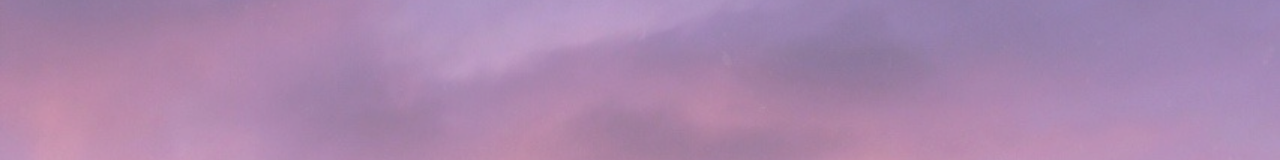
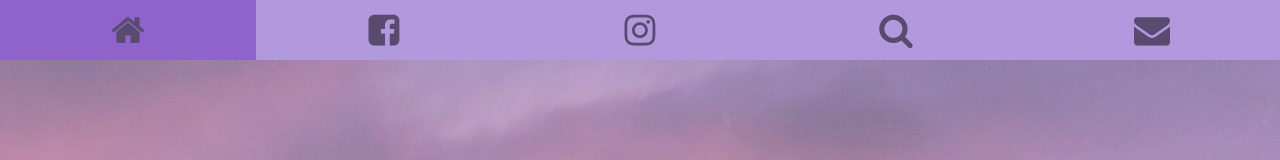
Before and after one commit to sjoseph11236/samPoemGenerator, a plain HTML site: page index.html in a window 1280 px wide. Shown: the top 160 px of the page. Drawn offline with nearby package versions, Linux system fonts and the light colour scheme.

Commit message:
added  horizontal-bar

```diff
--- a/index.html
+++ b/index.html
@@ -4,12 +4,22 @@
   <meta charset="UTF-8">
   <meta name="viewport" content="width=device-width, initial-scale=1.0">
   <meta http-equiv="X-UA-Compatible" content="ie=edge">
-  <title>Poem Generator</title>
+  <link rel="stylesheet" href="https://cdnjs.cloudflare.com/ajax/libs/font-awesome/4.7.0/css/font-awesome.min.css">
   <link href="https://fonts.googleapis.com/css?family=Libre+Baskerville" rel="stylesheet">
   <link rel='stylesheet' type='text/css' href="style.css">
+  <title>Poem Generator</title>
 </head>
 <body>
   <iframe src="" allow="autoplay" id="music" ></iframe>
+  <div class="horizontal-icon-bar">
+    <a class="horz-active" href="https://sjoseph11236.github.io/samPoemGenerator/index.html"><i class="fa fa-home"></i></a>
+    <a href="https://www.facebook.com/sammy.sasenarine"><i class="fa fa-facebook-square"></i></a>
+    <a href="https://www.instagram.com/samiam_gy/?hl=en"><i class="fa fa-instagram"></i></a>
+    <a href="#"><i class="fa fa-search"></i></a>
+    <a href="#"><i class="fa fa-envelope"></i></a>
+
+  </div>
+
   <div class="mainImageBG">
     <div class="ptext">
       <span class="border">
--- a/style.css
+++ b/style.css
@@ -6,6 +6,33 @@ body,html{
   line-height: 1.8em;
   color:#666;
 }
+/* Horizontal Icon Bar */
+.horizontal-icon-bar{
+  width:100%;
+
+  background-color: #B298DC;
+  overflow: auto;
+}
+
+.horizontal-icon-bar > a{
+  float: left;
+  width: 20%;
+  text-align: center;
+  padding: 12px 0;
+  transition: all 0.3s ease;
+  color:black;
+  font-size: 36px;
+  opacity: .5;
+}
+
+.horizontal-icon-bar a:hover{
+  background-color: whitesmoke;
+}
+
+.horz-active{
+  background-color: #6F2DBD;
+}
+
 #music{
   display: none;
 }
```
